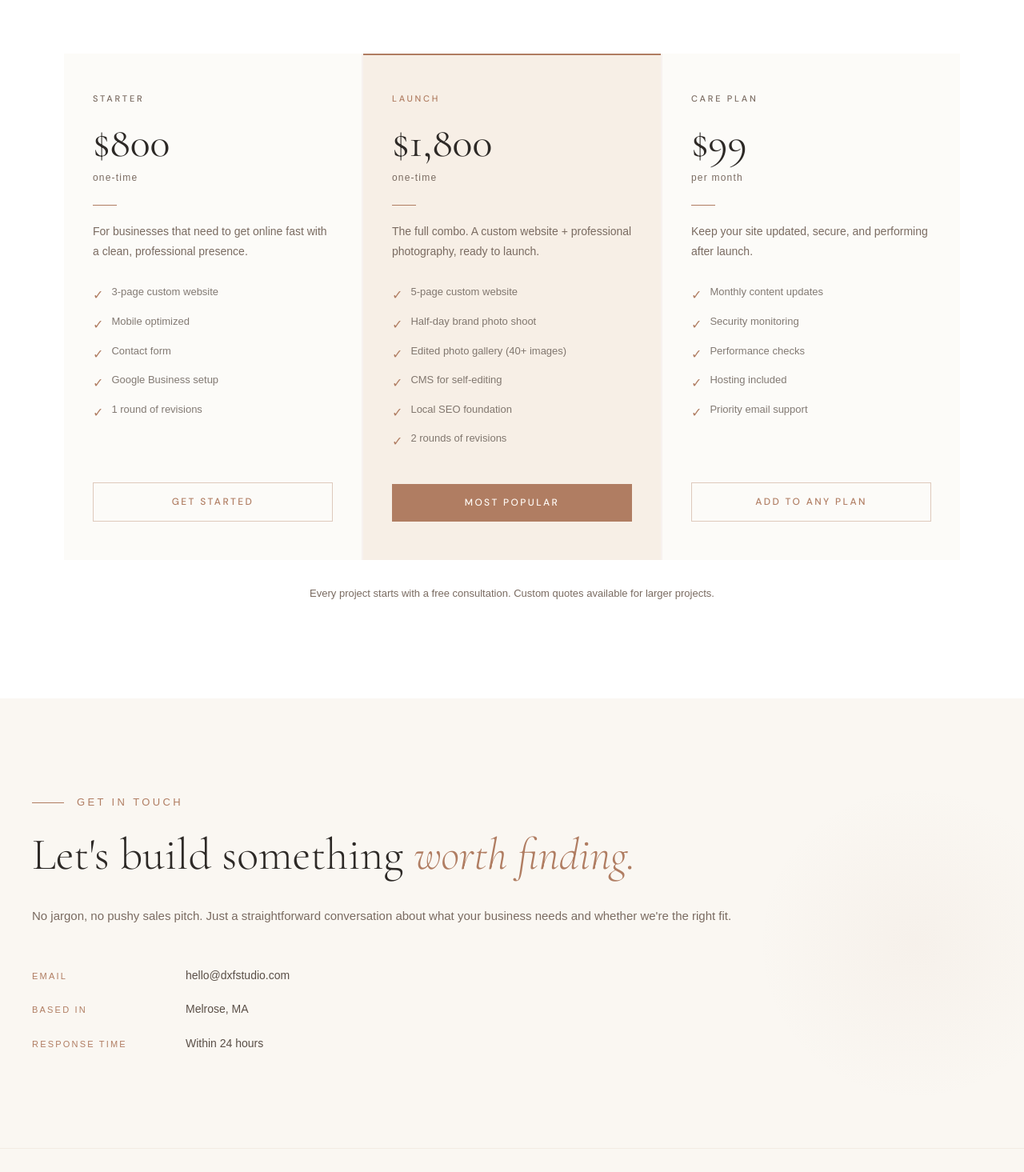
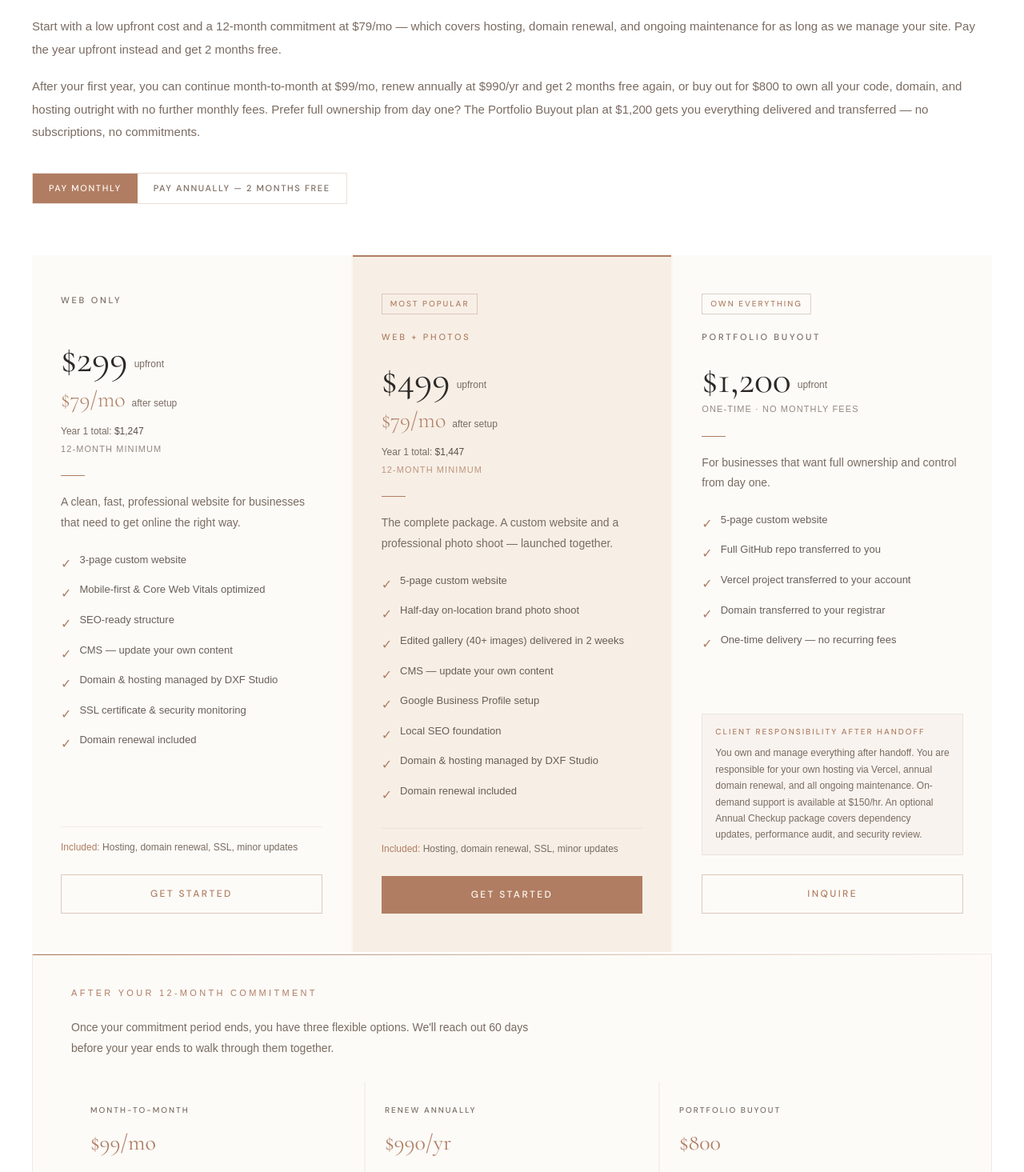
Before and after one commit to danielfan-pro/dxfstudio, a Next.js app: page / in a window 1280 px wide. Shown: the part 4405-5870 px from the top of the page at 80% size. Built offline with nearby package versions, Linux system fonts and the light colour scheme; a web font is replaced by a local one.

Commit message:
Overhaul pricing plans and ownership messaging

```diff
--- a/components/Pricing.js
+++ b/components/Pricing.js
@@ -1,139 +1,208 @@
 'use client'
-import { useEffect, useRef } from 'react'
+import { useState } from 'react'
 
 const plans = [
   {
-    name: 'Starter',
-    price: '$800',
-    sub: 'one-time',
-    description: 'For businesses that need to get online fast with a clean, professional presence.',
+    id: 'web',
+    name: 'Web Only',
+    badge: null,
+    highlight: false,
+    upfront: '$299',
+    monthly: '$79',
+    annual: '$790',
+    yearTotal: '$1,247',
+    yearTotalAnnual: '$1,089',
+    commitment: '12-month minimum',
+    description: 'A clean, fast, professional website for businesses that need to get online the right way.',
     features: [
       '3-page custom website',
-      'Mobile optimized',
-      'Contact form',
-      'Google Business setup',
-      '1 round of revisions',
+      'Mobile-first & Core Web Vitals optimized',
+      'SEO-ready structure',
+      'CMS — update your own content',
+      'Domain & hosting managed by DXF Studio',
+      'SSL certificate & security monitoring',
+      'Domain renewal included',
     ],
+    included: 'Hosting, domain renewal, SSL, minor updates',
     cta: 'Get Started',
-    highlight: false,
   },
   {
-    name: 'Launch',
-    price: '$1,800',
-    sub: 'one-time',
-    description: 'The full combo. A custom website + professional photography, ready to launch.',
+    id: 'launch',
+    name: 'Web + Photos',
+    badge: 'Most Popular',
+    highlight: true,
+    upfront: '$499',
+    monthly: '$79',
+    annual: '$790',
+    yearTotal: '$1,447',
+    yearTotalAnnual: '$1,289',
+    commitment: '12-month minimum',
+    description: 'The complete package. A custom website and a professional photo shoot — launched together.',
     features: [
       '5-page custom website',
-      'Half-day brand photo shoot',
-      'Edited photo gallery (40+ images)',
-      'CMS for self-editing',
+      'Half-day on-location brand photo shoot',
+      'Edited gallery (40+ images) delivered in 2 weeks',
+      'CMS — update your own content',
+      'Google Business Profile setup',
       'Local SEO foundation',
-      '2 rounds of revisions',
+      'Domain & hosting managed by DXF Studio',
+      'Domain renewal included',
     ],
-    cta: 'Most Popular',
-    highlight: true,
+    included: 'Hosting, domain renewal, SSL, minor updates',
+    cta: 'Get Started',
   },
   {
-    name: 'Care Plan',
-    price: '$99',
-    sub: 'per month',
-    description: 'Keep your site updated, secure, and performing after launch.',
+    id: 'portfolio',
+    name: 'Portfolio Buyout',
+    badge: 'Own Everything',
+    highlight: false,
+    upfront: '$1,200',
+    monthly: null,
+    annual: null,
+    yearTotal: null,
+    yearTotalAnnual: null,
+    commitment: 'One-time · No monthly fees',
+    description: 'For businesses that want full ownership and control from day one.',
     features: [
-      'Monthly content updates',
-      'Security monitoring',
-      'Performance checks',
-      'Hosting included',
-      'Priority email support',
+      '5-page custom website',
+      'Full GitHub repo transferred to you',
+      'Vercel project transferred to your account',
+      'Domain transferred to your registrar',
+      'One-time delivery — no recurring fees',
     ],
-    cta: 'Add to Any Plan',
-    highlight: false,
+    clientNote: 'You own and manage everything after handoff. You are responsible for your own hosting via Vercel, annual domain renewal, and all ongoing maintenance. On-demand support is available at $150/hr. An optional Annual Checkup package covers dependency updates, performance audit, and security review.',
+    cta: 'Inquire',
   },
 ]
 
+const postCommitment = {
+  monthToMonth: '$99/mo',
+  annual: '$990/yr',
+  buyout: '$800',
+}
+
 export default function Pricing() {
-  const ref = useRef(null)
+  const [billing, setBilling] = useState('monthly')
 
-  useEffect(() => {
-    const observer = new IntersectionObserver(
-      entries => {
-        entries.forEach(entry => {
-          if (entry.isIntersecting) {
-            const cards = entry.target.querySelectorAll('.price-card')
-            cards.forEach((card, i) => {
-              setTimeout(() => {
-                card.style.opacity = '1'
-                card.style.transform = 'translateY(0)'
-              }, i * 150)
-            })
-            observer.unobserve(entry.target)
-          }
-        })
-      },
-      { threshold: 0.1 }
-    )
-    if (ref.current) observer.observe(ref.current)
-    return () => observer.disconnect()
-  }, [])
+  const copper = '#b07d62'
+  const ink = '#2d2926'
+  const muted = '#7a6b61'
+  const lightText = '#5a4f47'
+  const softPanel = '#fcfbf8'
+  const warmPanel = '#f7efe6'
+  const line = 'rgba(176,125,98,0.12)'
 
   return (
-    <section
-      id="work"
-      ref={ref}
-      style={{ padding: '120px 40px', maxWidth: '1200px', margin: '0 auto' }}
-    >
-      <div style={{ marginBottom: '72px' }}>
+    <section id="pricing" style={{ padding: '120px 40px', background: '#ffffff' }}>
+      <div style={{ maxWidth: '1200px', margin: '0 auto' }}>
+        <div style={{ marginBottom: '64px' }}>
           <div style={{ display: 'flex', alignItems: 'center', gap: '16px', marginBottom: '24px' }}>
-          <div style={{ width: '40px', height: '1px', background: '#b07d62' }} />
+            <div style={{ width: '40px', height: '1px', background: copper }} />
             <span style={{
               fontFamily: 'DM Sans, sans-serif',
               fontSize: '13px',
               letterSpacing: '0.26em',
               textTransform: 'uppercase',
-            color: '#b07d62',
+              color: copper,
             }}>Pricing</span>
           </div>
           <h2 style={{
             fontFamily: 'Cormorant Garamond, serif',
             fontSize: 'clamp(36px, 5vw, 60px)',
             fontWeight: 300,
-          color: '#2d2926',
             lineHeight: 1.1,
+            color: ink,
+            marginBottom: '24px',
+          }}>
+            Simple, transparent <em style={{ color: copper }}>pricing</em>
+          </h2>
+          <p style={{
+            fontFamily: 'DM Sans, sans-serif',
+            fontSize: '15px',
+            fontWeight: 300,
+            color: muted,
+            lineHeight: 1.9,
             width: '100%',
+            marginBottom: '18px',
           }}>
-          Simple, transparent <em style={{ color: '#b07d62' }}>pricing</em>
-        </h2>
+            Start with a low upfront cost and a 12-month commitment at $79/mo — which covers hosting, domain renewal, and ongoing maintenance for as long as we manage your site. Pay the year upfront instead and get 2 months free.
+          </p>
+          <p style={{
+            fontFamily: 'DM Sans, sans-serif',
+            fontSize: '15px',
+            fontWeight: 300,
+            color: muted,
+            lineHeight: 1.9,
+            width: '100%',
+            marginBottom: '36px',
+          }}>
+            After your first year, you can continue month-to-month at $99/mo, renew annually at $990/yr and get 2 months free again, or buy out for $800 to own all your code, domain, and hosting outright with no further monthly fees. Prefer full ownership from day one? The Portfolio Buyout plan at $1,200 gets you everything delivered and transferred — no subscriptions, no commitments.
+          </p>
+
+          <div style={{ display: 'inline-flex', border: '1px solid rgba(176,125,98,0.25)', overflow: 'hidden', flexWrap: 'wrap' }}>
+            {[
+              { key: 'monthly', label: 'Pay Monthly' },
+              { key: 'annual', label: 'Pay Annually — 2 Months Free' },
+            ].map(opt => (
+              <button
+                key={opt.key}
+                onClick={() => setBilling(opt.key)}
+                style={{
+                  fontFamily: 'DM Sans, sans-serif',
+                  fontSize: '11px',
+                  fontWeight: 500,
+                  letterSpacing: '0.15em',
+                  textTransform: 'uppercase',
+                  padding: '10px 20px',
+                  border: 'none',
+                  cursor: 'pointer',
+                  background: billing === opt.key ? copper : 'transparent',
+                  color: billing === opt.key ? '#fffaf5' : muted,
+                  transition: 'all 0.2s',
+                }}
+              >
+                {opt.label}
+              </button>
+            ))}
+          </div>
         </div>
 
         <div style={{
           display: 'grid',
-        gridTemplateColumns: 'repeat(auto-fit, minmax(280px, 1fr))',
+          gridTemplateColumns: 'repeat(auto-fit, minmax(300px, 1fr))',
           gap: '2px',
-        background: 'rgba(176,125,98,0.10)',
+          background: 'rgba(176,125,98,0.08)',
+          marginBottom: '2px',
         }}>
-        {plans.map((plan) => (
+          {plans.map(plan => (
             <div
-            key={plan.name}
-            className="price-card"
+              key={plan.id}
               style={{
-              background: plan.highlight ? '#f7efe6' : '#fcfbf8',
+                background: plan.highlight ? warmPanel : softPanel,
                 padding: '48px 36px',
-              opacity: 0,
-              transform: 'translateY(24px)',
-              transition: 'opacity 0.6s ease, transform 0.6s ease',
                 position: 'relative',
                 display: 'flex',
                 flexDirection: 'column',
               }}
             >
               {plan.highlight && (
+                <div style={{ position: 'absolute', top: 0, left: 0, right: 0, height: '2px', background: copper }} />
+              )}
+
+              {plan.badge && (
                 <div style={{
-                position: 'absolute',
-                top: 0,
-                left: 0,
-                right: 0,
-                height: '2px',
-                background: '#b07d62',
-              }} />
+                  display: 'inline-block',
+                  fontFamily: 'DM Sans, sans-serif',
+                  fontSize: '10px',
+                  fontWeight: 500,
+                  letterSpacing: '0.2em',
+                  textTransform: 'uppercase',
+                  color: copper,
+                  border: '1px solid rgba(176,125,98,0.35)',
+                  padding: '4px 10px',
+                  marginBottom: '20px',
+                  alignSelf: 'flex-start',
+                }}>{plan.badge}</div>
               )}
 
               <div style={{
@@ -142,54 +211,137 @@ export default function Pricing() {
                 fontWeight: 500,
                 letterSpacing: '0.25em',
                 textTransform: 'uppercase',
-              color: plan.highlight ? '#b07d62' : '#7a6b61',
-              marginBottom: '20px',
-            }}>
-              {plan.name}
+                color: plan.highlight ? copper : muted,
+                marginBottom: !plan.badge ? '20px' : '0',
+                marginTop: '0',
+              }}>{plan.name}</div>
+
+              <div style={{ marginTop: '20px', marginBottom: '4px', display: 'flex', alignItems: 'flex-end', gap: '8px', flexWrap: 'wrap' }}>
+                <span style={{
+                  fontFamily: 'Cormorant Garamond, serif',
+                  fontSize: '48px',
+                  fontWeight: 400,
+                  color: ink,
+                  lineHeight: 1,
+                }}>{plan.upfront}</span>
+                <span style={{
+                  fontFamily: 'DM Sans, sans-serif',
+                  fontSize: '12px',
+                  color: muted,
+                  marginBottom: '8px',
+                }}>upfront</span>
               </div>
 
+              {plan.monthly && (
                 <div style={{ marginBottom: '8px' }}>
                   <span style={{
                     fontFamily: 'Cormorant Garamond, serif',
-                fontSize: '52px',
-                fontWeight: 400,
-                color: '#2d2926',
-                lineHeight: 1,
-              }}>{plan.price}</span>
+                    fontSize: '28px',
+                    fontWeight: 300,
+                    color: copper,
+                  }}>
+                    {billing === 'annual' ? `${plan.annual}/yr` : `${plan.monthly}/mo`}
+                  </span>
+                  <span style={{
+                    fontFamily: 'DM Sans, sans-serif',
+                    fontSize: '12px',
+                    color: muted,
+                    marginLeft: '8px',
+                  }}>
+                    {billing === 'annual' ? '(2 months free)' : 'after setup'}
+                  </span>
                 </div>
+              )}
+
+              {plan.yearTotal && (
                 <div style={{
                   fontFamily: 'DM Sans, sans-serif',
                   fontSize: '12px',
-              color: '#7a6b61',
+                  color: muted,
+                  marginBottom: '4px',
+                }}>
+                  Year 1 total: <span style={{ color: lightText }}>{billing === 'annual' ? plan.yearTotalAnnual : plan.yearTotal}</span>
+                </div>
+              )}
+
+              <div style={{
+                fontFamily: 'DM Sans, sans-serif',
+                fontSize: '11px',
                 letterSpacing: '0.1em',
+                textTransform: 'uppercase',
+                color: plan.highlight ? copper : muted,
                 marginBottom: '24px',
-            }}>{plan.sub}</div>
+                opacity: 0.8,
+              }}>{plan.commitment}</div>
 
-            <div style={{ width: '30px', height: '1px', background: '#b07d62', marginBottom: '20px' }} />
+              <div style={{ width: '30px', height: '1px', background: copper, marginBottom: '20px' }} />
 
               <p style={{
                   fontFamily: 'DM Sans, sans-serif',
                   fontSize: '14px',
                   fontWeight: 300,
-              color: '#7a6b61',
+                  color: muted,
                   lineHeight: 1.8,
-              marginBottom: '28px',
+                marginBottom: '24px',
               }}>{plan.description}</p>
 
-            <ul style={{ listStyle: 'none', display: 'flex', flexDirection: 'column', gap: '10px', marginBottom: '40px', flex: 1 }}>
+              <ul style={{ listStyle: 'none', display: 'flex', flexDirection: 'column', gap: '10px', flex: 1, marginBottom: '28px' }}>
                 {plan.features.map(f => (
-                <li key={f} style={{ display: 'flex', gap: '10px', alignItems: 'flex-start' }}>
-                  <span style={{ color: '#b07d62', flexShrink: 0, marginTop: '1px' }}>✓</span>
+                  <li key={f} style={{ display: 'flex', alignItems: 'flex-start', gap: '10px' }}>
+                    <span style={{ color: copper, flexShrink: 0, marginTop: '2px' }}>✓</span>
                     <span style={{
                       fontFamily: 'DM Sans, sans-serif',
                       fontSize: '13px',
                       fontWeight: 300,
-                    color: '#5a4f47',
-                    opacity: 0.75,
+                      color: lightText,
+                      opacity: 0.9,
                     }}>{f}</span>
                   </li>
                 ))}
               </ul>
+
+              {plan.clientNote && (
+                <div style={{
+                  background: 'rgba(176,125,98,0.06)',
+                  border: '1px solid rgba(176,125,98,0.15)',
+                  padding: '14px 16px',
+                  marginBottom: '24px',
+                }}>
+                  <div style={{
+                    fontFamily: 'DM Sans, sans-serif',
+                    fontSize: '10px',
+                    fontWeight: 500,
+                    letterSpacing: '0.2em',
+                    textTransform: 'uppercase',
+                    color: copper,
+                    marginBottom: '8px',
+                  }}>Client responsibility after handoff</div>
+                  <p style={{
+                    fontFamily: 'DM Sans, sans-serif',
+                    fontSize: '12px',
+                    fontWeight: 300,
+                    color: muted,
+                    lineHeight: 1.7,
+                  }}>
+                    {plan.clientNote}
+                  </p>
+                </div>
+              )}
+
+              {plan.included && (
+                <div style={{
+                  fontFamily: 'DM Sans, sans-serif',
+                  fontSize: '12px',
+                  fontWeight: 300,
+                  color: muted,
+                  marginBottom: '24px',
+                  lineHeight: 1.6,
+                  paddingTop: '16px',
+                  borderTop: `1px solid ${line}`,
+                }}>
+                  <span style={{ color: copper }}>Included: </span>{plan.included}
+                </div>
+              )}
 
               <a
                 href="#contact"
@@ -203,8 +355,8 @@ export default function Pricing() {
                   padding: '14px 24px',
                   textAlign: 'center',
                   display: 'block',
-                background: plan.highlight ? '#b07d62' : 'transparent',
-                color: plan.highlight ? '#fffaf5' : '#b07d62',
+                  background: plan.highlight ? copper : 'transparent',
+                  color: plan.highlight ? '#fffaf5' : copper,
                   border: plan.highlight ? 'none' : '1px solid rgba(176,125,98,0.4)',
                   transition: 'all 0.2s',
                 }}
@@ -212,7 +364,7 @@ export default function Pricing() {
                   e.currentTarget.style.background = plan.highlight ? '#c49070' : 'rgba(176,125,98,0.1)'
                 }}
                 onMouseLeave={e => {
-                e.currentTarget.style.background = plan.highlight ? '#b07d62' : 'transparent'
+                  e.currentTarget.style.background = plan.highlight ? copper : 'transparent'
                 }}
               >
                 {plan.cta}
@@ -221,16 +373,86 @@ export default function Pricing() {
           ))}
         </div>
 
+        <div style={{
+          background: softPanel,
+          border: '1px solid rgba(176,125,98,0.15)',
+          padding: '40px 48px',
+          marginBottom: '32px',
+          position: 'relative',
+        }}>
+          <div style={{ position: 'absolute', top: 0, left: 0, right: 0, height: '1px', background: `linear-gradient(to right, ${copper}, transparent)` }} />
+          <div style={{
+            fontFamily: 'DM Sans, sans-serif',
+            fontSize: '11px',
+            letterSpacing: '0.3em',
+            textTransform: 'uppercase',
+            color: copper,
+            marginBottom: '20px',
+          }}>After Your 12-Month Commitment</div>
+          <p style={{
+            fontFamily: 'DM Sans, sans-serif',
+            fontSize: '14px',
+            fontWeight: 300,
+            color: muted,
+            lineHeight: 1.9,
+            marginBottom: '28px',
+            maxWidth: '600px',
+          }}>
+            Once your commitment period ends, you have three flexible options. We&apos;ll reach out 60 days before your year ends to walk through them together.
+          </p>
+          <div style={{
+            display: 'grid',
+            gridTemplateColumns: 'repeat(auto-fit, minmax(200px, 1fr))',
+            gap: '2px',
+            background: 'rgba(176,125,98,0.08)',
+          }}>
+            {[
+              { label: 'Month-to-Month', price: postCommitment.monthToMonth, desc: 'Continue with no contract. Cancel anytime with 30 days notice.' },
+              { label: 'Renew Annually', price: postCommitment.annual, desc: 'Lock in another year and get 2 months free again.' },
+              { label: 'Portfolio Buyout', price: postCommitment.buyout, desc: 'Own everything outright. We transfer all code, domain, and hosting to you.' },
+            ].map(opt => (
+              <div key={opt.label} style={{ background: softPanel, padding: '28px 24px' }}>
+                <div style={{
+                  fontFamily: 'DM Sans, sans-serif',
+                  fontSize: '10px',
+                  fontWeight: 500,
+                  letterSpacing: '0.2em',
+                  textTransform: 'uppercase',
+                  color: muted,
+                  marginBottom: '10px',
+                }}>{opt.label}</div>
+                <div style={{
+                  fontFamily: 'Cormorant Garamond, serif',
+                  fontSize: '28px',
+                  fontWeight: 400,
+                  color: copper,
+                  marginBottom: '10px',
+                }}>{opt.price}</div>
                 <p style={{
                   fontFamily: 'DM Sans, sans-serif',
                   fontSize: '13px',
                   fontWeight: 300,
-        color: '#7a6b61',
+                  color: muted,
+                  lineHeight: 1.7,
+                }}>
+                  {opt.desc}
+                </p>
+              </div>
+            ))}
+          </div>
+        </div>
+
+        <p style={{
+          fontFamily: 'DM Sans, sans-serif',
+          fontSize: '13px',
+          fontWeight: 300,
+          color: muted,
           textAlign: 'center',
-        marginTop: '32px',
+          lineHeight: 1.8,
         }}>
-        Every project starts with a free consultation. Custom quotes available for larger projects.
+          Every project starts with a free consultation. iOS app development is available by inquiry. Custom quotes available for larger or multi-location projects.
         </p>
+      </div>
     </section>
   )
 }
```
Lines whose indentation alone changed are shown as unchanged.
